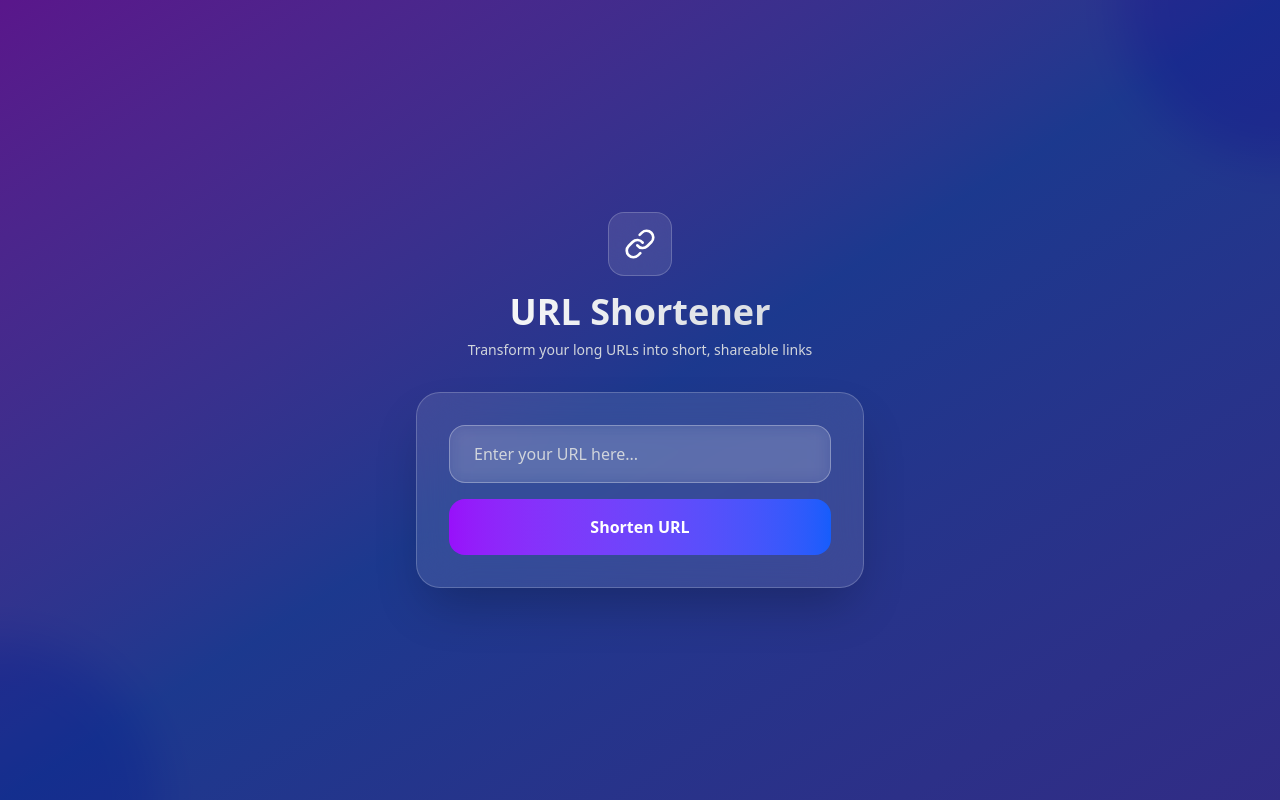
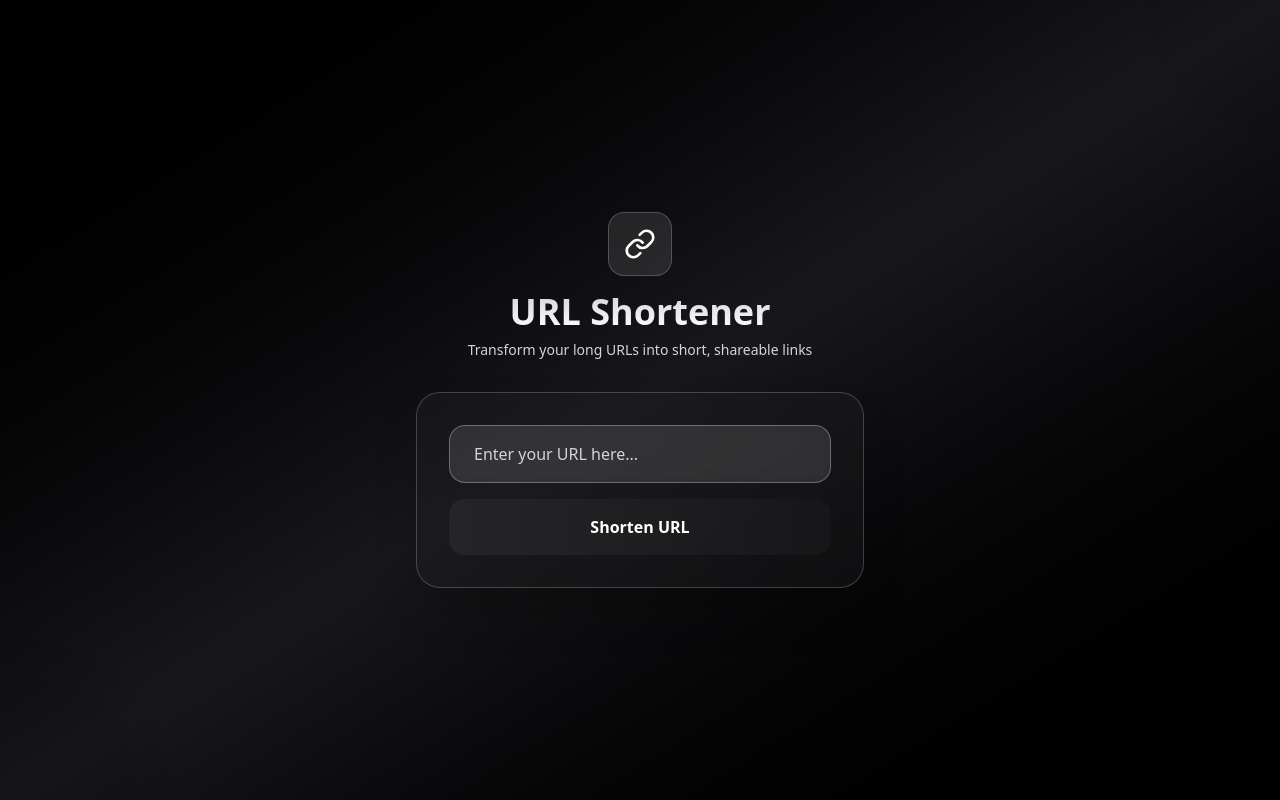
Before and after one commit to ratanz/url-shortener, a React (Vite) app in the folder FRONTEND/: page / in a window 1280 px wide. Built offline with nearby package versions, Linux system fonts and the light colour scheme.

Commit message:
page bg change - animation v2

```diff
--- a/FRONTEND/src/pages/Landing.jsx
+++ b/FRONTEND/src/pages/Landing.jsx
@@ -46,96 +46,235 @@ const Landing = () => {
     }
   }
 
+  // Animation variants
+  const containerVariants = {
+    hidden: { opacity: 0 },
+    visible: {
+      opacity: 1,
+      transition: {
+        duration: 0.6,
+        staggerChildren: 0.2,
+        delayChildren: 0.1,
+      },
+    },
+  }
+
+  const itemVariants = {
+    hidden: { y: 30, opacity: 0 },
+    visible: {
+      y: 0,
+      opacity: 1,
+      transition: {
+        duration: 0.6,
+        ease: "easeOut",
+      },
+    },
+  }
+
+  const iconVariants = {
+    hidden: { scale: 0, rotate: -180 },
+    visible: {
+      scale: 1,
+      rotate: 0,
+      transition: {
+        type: "spring",
+        stiffness: 200,
+        damping: 15,
+        delay: 0.3,
+      },
+    },
+    hover: {
+      scale: 1.1,
+      rotate: 5,
+      transition: {
+        duration: 0.2,
+      },
+    },
+  }
+
+  const formVariants = {
+    hidden: { y: 50, opacity: 0 },
+    visible: {
+      y: 0,
+      opacity: 1,
+      transition: {
+        duration: 0.8,
+        ease: "easeOut",
+        delay: 0.4,
+      },
+    },
+  }
+
+  const buttonVariants = {
+    idle: { scale: 1 },
+    hover: {
+      transition: {
+        duration: 0.2,
+        ease: "easeInOut",
+      },
+    },
+    tap: {
+      scale: 0.98,
+      transition: {
+        duration: 0.1,
+      },
+    },
+    loading: {
+      scale: [1, 1.02, 1],
+      transition: {
+        duration: 1,
+        repeat: Number.POSITIVE_INFINITY,
+        ease: "easeInOut",
+      },
+    },
+  }
+
+  const inputVariants = {
+    focus: {
+      scale: 1.02,
+      transition: {
+        duration: 0.2,
+      },
+    },
+    blur: {
+      scale: 1,
+      transition: {
+        duration: 0.2,
+      },
+    },
+  }
+
   return (
     <motion.div
-      initial={{ opacity: 0 }}
-      animate={{ opacity: 1 }}
-      transition={{ duration: 0.5 }}
-      className="min-h-screen flex flex-col items-center justify-center bg-gradient-to-br from-purple-900 via-blue-900 to-indigo-900 p-4"
+      variants={containerVariants}
+      initial="hidden"
+      animate="visible"
+      className="min-h-screen flex flex-col items-center justify-center bg-gradient-to-br from-black via-zinc-900 to-black p-4"
     >
-      {/* Background decoration */}
+      {/* Enhanced background decoration */}
       <div className="absolute inset-0 overflow-hidden">
-        <div className="absolute -top-40 -right-40 w-80 h-80 bg-purple-500 rounded-full mix-blend-multiply filter blur-xl opacity-20 animate-pulse"></div>
-        <div className="absolute -bottom-40 -left-40 w-80 h-80 bg-blue-500 rounded-full mix-blend-multiply filter blur-xl opacity-20 animate-pulse delay-1000"></div>
+        <motion.div
+          className="absolute -top-40 -right-40 w-80 h-80 bg-zinc-400 rounded-full mix-blend-multiply filter blur-xl opacity-20"
+          animate={{
+            scale: [1, 1.2, 1],
+            x: [0, 50, 0],
+            y: [0, -30, 0],
+          }}
+          transition={{
+            duration: 8,
+            repeat: Number.POSITIVE_INFINITY,
+            ease: "easeInOut",
+          }}
+        />
+        <motion.div
+          className="absolute -bottom-40 -left-40 w-80 h-80 bg-gray-500 rounded-full mix-blend-multiply filter blur-xl opacity-20"
+          animate={{
+            scale: [1.2, 1, 1.2],
+            x: [0, -50, 0],
+            y: [0, 30, 0],
+          }}
+          transition={{
+            duration: 8,
+            repeat: Number.POSITIVE_INFINITY,
+            ease: "easeInOut",
+            delay: 4,
+          }}
+        />
       </div>
 
       {/* Main content */}
-      <motion.div
-        className="relative z-10 w-full max-w-md"
-        initial={{ y: 20, opacity: 0 }}
-        animate={{ y: 0, opacity: 1 }}
-        transition={{ duration: 0.6, delay: 0.2 }}
-      >
+      <motion.div className="relative z-10 w-full max-w-md" variants={itemVariants}>
         {/* Header */}
-        <motion.div
-          className="text-center mb-8"
-          initial={{ y: -20, opacity: 0 }}
-          animate={{ y: 0, opacity: 1 }}
-          transition={{ duration: 0.7, delay: 0.3 }}
-        >
+        <motion.div className="text-center mb-8" variants={itemVariants}>
           <motion.div
             className="inline-flex items-center justify-center w-16 h-16 bg-white/10 backdrop-blur-lg rounded-2xl mb-4 border border-white/20"
-            initial={{ scale: 0 }}
-            animate={{ scale: 1 }}
-            transition={{ type: "spring", stiffness: 260, damping: 20, delay: 0.5 }}
+            variants={iconVariants}
+            whileHover="hover"
           >
             <Link className="w-8 h-8 text-white" />
           </motion.div>
+
           <motion.h1
-            className="text-4xl font-bold mb-2 bg-gradient-to-r from-white to-gray-300 bg-clip-text text-transparent"
-            initial={{ opacity: 0 }}
-            animate={{ opacity: 1 }}
-            transition={{ duration: 0.5, delay: 0.6 }}
+            className="text-4xl font-bold mb-2 bg-gradient-to-t from-white to-gray-300 bg-clip-text text-transparent"
+            initial={{ opacity: 0, y: 20 }}
+            animate={{ opacity: 1, y: 0 }}
+            transition={{ duration: 0.6, delay: 0.6 }}
           >
             URL Shortener
           </motion.h1>
+
           <motion.p
             className="text-gray-300 text-sm"
-            initial={{ opacity: 0 }}
-            animate={{ opacity: 1 }}
-            transition={{ duration: 0.5, delay: 0.7 }}
+            initial={{ opacity: 0, y: 20 }}
+            animate={{ opacity: 1, y: 0 }}
+            transition={{ duration: 0.6, delay: 0.8 }}
           >
             Transform your long URLs into short, shareable links
           </motion.p>
         </motion.div>
 
         {/* Form */}
-        <motion.form
-          onSubmit={handleSubmit}
-          className="space-y-6"
-          initial={{ y: 20, opacity: 0 }}
-          animate={{ y: 0, opacity: 1 }}
-          transition={{ duration: 0.7, delay: 0.5 }}
+        <motion.form onSubmit={handleSubmit} className="space-y-6" variants={formVariants}>
+          <motion.div
+            className="backdrop-blur-xl bg-zinc-800/30 p-8 rounded-3xl border border-white/20 shadow-2xl"
+            whileHover={{
+              scale: 1.01,
+              transition: { duration: 0.3 },
+            }}
+            transition={{ duration: 0.3 }}
           >
-          <div className="backdrop-blur-xl bg-white/10 p-8 rounded-3xl border border-white/20 shadow-2xl transition-all duration-300 hover:bg-gray-300/15">
             <div className="space-y-4">
-              <div className="relative">
-                <input
+              <motion.div className="relative" variants={inputVariants} whileFocus="focus" initial="blur">
+                <motion.input
                   type="url"
-                  className="w-full bg-white/10 backdrop-blur-sm border border-white/30 rounded-2xl px-6 py-4 text-white placeholder-gray-300 focus:outline-none focus:ring-2 focus:ring-purple-500 focus:border-transparent transition-all duration-300 hover:bg-white/15"
+                  className="w-full bg-white/10 backdrop-blur-sm border border-white/30 rounded-2xl px-6 py-4 text-white placeholder-gray-300 focus:outline-none focus:ring-2 focus:ring-zinc-500 focus:border-transparent transition-all duration-300 hover:bg-white/15"
                   placeholder="Enter your URL here..."
                   value={url}
                   onChange={(e) => setUrl(e.target.value)}
                   required
+                  whileFocus={{
+                    borderColor: "rgba(113, 113, 122, 0.5)",
+                    boxShadow: "0 0 0 3px rgba(113, 113, 122, 0.1)",
+                  }}
                 />
+              </motion.div>
+
+              <motion.button
+                type="submit"
+                className="w-full bg-gradient-to-r from-zinc-800/90 to-zinc-900/90 text-white px-6 py-4 rounded-2xl font-semibold transition-colors ease-in-out duration-300 hover:from-zinc-800/30 hover:to-zinc-800/50 hover:shadow-sm cursor-pointer flex items-center justify-center gap-2"
+                disabled={loading}
+                variants={buttonVariants}
+                initial="idle"
+                whileHover={!loading ? "hover" : "loading"}
+                whileTap={!loading ? "tap" : "loading"}
+                animate={loading ? "loading" : "idle"}
+              >
+                <AnimatePresence mode="wait">
+                  {loading ? (
+                    <motion.div
+                      key="loading"
+                      initial={{ opacity: 0 }}
+                      animate={{ opacity: 1 }}
+                      exit={{ opacity: 0 }}
+                      className="flex items-center gap-2"
+                    >
+                      <motion.div
+                        animate={{ rotate: 360 }}
+                        transition={{ duration: 1, repeat: Number.POSITIVE_INFINITY, ease: "linear" }}
+                      >
+                        <Loader2 className="w-5 h-5" />
+                      </motion.div>
+                      Shortening...
+                    </motion.div>
+                  ) : (
+                    <motion.span key="idle" initial={{ opacity: 0 }} animate={{ opacity: 1 }} exit={{ opacity: 0 }}>
+                      Shorten URL
+                    </motion.span>
+                  )}
+                </AnimatePresence>
+              </motion.button>
             </div>
-
-              <button
-                type="submit"
-                className="w-full bg-gradient-to-r from-purple-600 to-blue-600 text-white px-6 py-4 rounded-2xl font-semibold transition-colors ease-in-out duration-300  hover:from-purple-600 hover:to-blue-700 hover:shadow-lg disabled:opacity-50 cursor-pointer  flex items-center justify-center gap-2"
-                disabled={loading}
-              >
-                {loading ? (
-                  <>
-                    <Loader2 className="w-5 h-5 animate-spin" />
-                    Shortening...
-                  </>
-                ) : (
-                  "Shorten URL"
-                )}
-              </button>
-            </div>
-          </div>
+          </motion.div>
         </motion.form>
 
         {/* Success result */}
@@ -143,43 +282,72 @@ const Landing = () => {
           {shortUrl && (
             <motion.div
               className="mt-6 backdrop-blur-xl bg-green-500/10 border border-green-400/30 rounded-3xl p-6"
-              initial={{ opacity: 0, y: 20 }}
-              animate={{ opacity: 1, y: 0 }}
-              exit={{ opacity: 0, y: -20 }}
-              transition={{ duration: 0.5 }}
+              initial={{ opacity: 0, y: 30, scale: 0.9 }}
+              animate={{ opacity: 1, y: 0, scale: 1 }}
+              exit={{ opacity: 0, y: -30, scale: 0.9 }}
+              transition={{
+                duration: 0.5,
+                type: "spring",
+                stiffness: 200,
+                damping: 20,
+              }}
             >
               <div className="flex items-center justify-between">
                 <div className="flex-1 min-w-0">
-                <p className="text-green-300 text-sm font-medium mb-2">Your shortened URL:</p>
-                <a
+                  <motion.p
+                    className="text-green-300 text-sm font-medium mb-2"
+                    initial={{ opacity: 0, x: -20 }}
+                    animate={{ opacity: 1, x: 0 }}
+                    transition={{ delay: 0.2 }}
+                  >
+                    Your shortened URL:
+                  </motion.p>
+                  <motion.a
                     href={shortUrl}
                     target="_blank"
                     rel="noopener noreferrer"
                     className="text-white hover:text-green-300 transition-colors duration-200 break-all"
+                    initial={{ opacity: 0, x: -20 }}
+                    animate={{ opacity: 1, x: 0 }}
+                    transition={{ delay: 0.3 }}
+                    whileHover={{ scale: 1.02 }}
                   >
                     {shortUrl}
-                </a>
+                  </motion.a>
                 </div>
-              <button
+                <motion.button
                   onClick={copyToClipboard}
-                className="ml-4 p-3 bg-white/10 hover:bg-white/20 rounded-xl transition-all duration-200 hover:scale-110"
+                  className="ml-4 p-3 bg-white/10 hover:bg-white/20 rounded-xl transition-all duration-200"
                   title="Copy to clipboard"
+                  initial={{ opacity: 0, scale: 0 }}
+                  animate={{ opacity: 1, scale: 1 }}
+                  transition={{ delay: 0.4, type: "spring", stiffness: 200 }}
+                  whileHover={{ scale: 1.1, rotate: 5 }}
+                  whileTap={{ scale: 0.95 }}
+                >
+                  <motion.div
+                    animate={copied ? { scale: [1, 1.2, 1], rotate: [0, 10, 0] } : {}}
+                    transition={{ duration: 0.3 }}
                   >
                     <Copy
                       className={`w-5 h-5 ${copied ? "text-green-400" : "text-white"} transition-colors duration-200`}
                     />
-              </button>
+                  </motion.div>
+                </motion.button>
               </div>
+              <AnimatePresence>
                 {copied && (
                   <motion.p
                     className="text-green-400 text-xs mt-2"
-                initial={{ opacity: 0 }}
-                animate={{ opacity: 1 }}
-                exit={{ opacity: 0 }}
+                    initial={{ opacity: 0, y: 10 }}
+                    animate={{ opacity: 1, y: 0 }}
+                    exit={{ opacity: 0, y: -10 }}
+                    transition={{ duration: 0.3 }}
                   >
                     Copied to clipboard!
                   </motion.p>
                 )}
+              </AnimatePresence>
             </motion.div>
           )}
         </AnimatePresence>
@@ -189,15 +357,20 @@ const Landing = () => {
           {error && (
             <motion.div
               className="mt-6 backdrop-blur-xl bg-red-500/10 border border-red-400/30 rounded-3xl p-6"
-              initial={{ opacity: 0, y: 20 }}
-              animate={{ opacity: 1, y: 0 }}
-              exit={{ opacity: 0, y: -20 }}
-              transition={{ duration: 0.5 }}
+              initial={{ opacity: 0, y: 30, scale: 0.9 }}
+              animate={{ opacity: 1, y: 0, scale: 1 }}
+              exit={{ opacity: 0, y: -30, scale: 0.9 }}
+              transition={{
+                duration: 0.5,
+                type: "spring",
+                stiffness: 200,
+                damping: 20,
+              }}
             >
               <motion.p
                 className="text-red-300 text-sm"
-                initial={{ opacity: 0 }}
-                animate={{ opacity: 1 }}
+                initial={{ opacity: 0, x: -20 }}
+                animate={{ opacity: 1, x: 0 }}
                 transition={{ delay: 0.2 }}
               >
                 {error}
@@ -206,8 +379,6 @@ const Landing = () => {
           )}
         </AnimatePresence>
       </motion.div>
-
-
     </motion.div>
   )
 }
```
Lines whose indentation alone changed are shown as unchanged.
